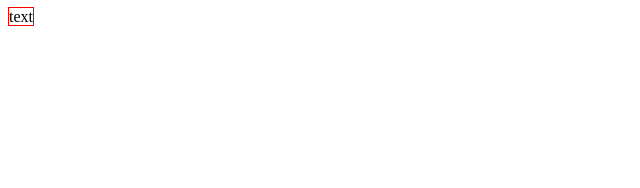
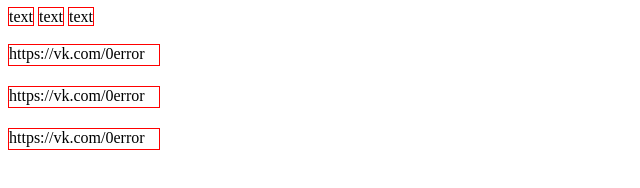
Before and after one commit to 0mistakes/CSS, a plain HTML site: page index.html in a window 1280 px wide. Shown: the whole page, without its empty margins (0-640 px from the left). Drawn offline with Linux system fonts and the light colour scheme.

Commit message:
71 quest

```diff
--- a/index.html
+++ b/index.html
@@ -9,4 +9,11 @@
 </head>
 <body>
     <span>text</span>
+    <span>text</span>
+    <span>text</span>
+    <br>
+    <br>
+    <span1>https://vk.com/0error</span1>
+    <span1>https://vk.com/0error</span1>
+    <span1>https://vk.com/0error</span1>
 </html>
--- a/style.css
+++ b/style.css
@@ -1,7 +1,15 @@
 span {
+	display: inline;
 	width: 100px;
 	height: 100px;
 	border: 1px solid red;
+	margin-bottom: 20px;
 }
-/* Блочные элементы	<p> </p> <ul> </ul> <ol> </ol>
-Строчные элементы	<a> </a> <strong> </strong> <em> </em> */
+
+span1 {
+	display: block;
+	width: 150px;
+	height: 20px;
+	border: 1px solid red;
+	margin-bottom: 20px;
+}
```
